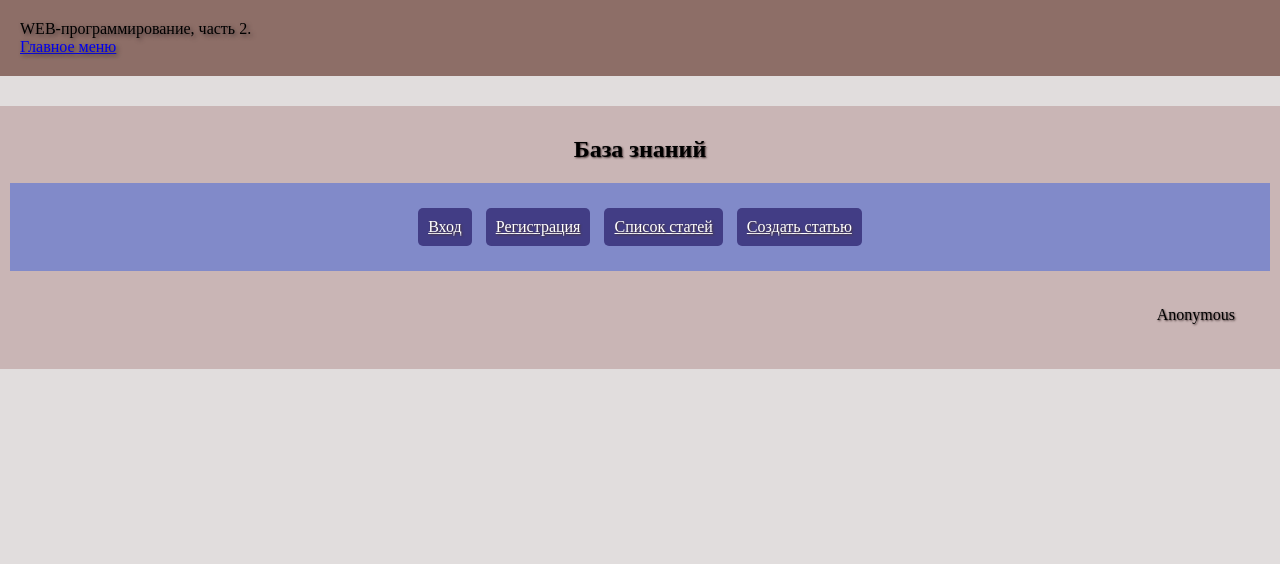
After one commit to onshnkarina/web--programming-labs-2, a Flask app: page /lab5/ in a window 1280 px wide. The commit adds this page. Shown: the top 564 px of the page. Run offline with Flask 3, Linux system fonts and the light colour scheme.

Commit message:
Заготовка к 5-ой лабораторной

```diff
--- a/app.py
+++ b/app.py
@@ -3,6 +3,7 @@ from lab1 import lab1
 from lab2 import lab2
 from lab3 import lab3
 from lab4 import lab4
+from lab5 import lab5
 
 app = Flask(__name__)
 
@@ -12,6 +13,7 @@ app.register_blueprint(lab1)
 app.register_blueprint(lab2)
 app.register_blueprint(lab3)
 app.register_blueprint(lab4)
+app.register_blueprint(lab5)
 
 @app.route("/")
 @app.route("/index")
@@ -38,6 +40,7 @@ def menu ():
                 <li><a href="/lab2">Вторая лабораторная</a></li>
                 <li><a href="/lab3">Третья лабораторная</a></li>
                 <li><a href="/lab4">Четвертая лабораторная</a></li>
+                <li><a href="/lab5">Пятая лабораторная</a></li>
             </ul>
         </nav>
         </main>
--- /dev/null
+++ b/lab5.py
@@ -0,0 +1,17 @@
+from flask import Blueprint, render_template
+lab5 = Blueprint('lab5', __name__)
+@lab5.route('/lab5/')
+def lab():
+    return render_template('lab5/lab5.html')
+@lab5.route('/lab5/login')
+def login():
+    return render_template('lab5/login.html')
+@lab5.route('/lab5/register')
+def register():
+    return render_template('lab5/register.html')
+@lab5.route('/lab5/list')
+def list():
+    return render_template('lab5/list.html')
+@lab5.route('/lab5/create')
+def create():
+    return render_template('lab5/create.html')
--- a/static/lab1/main.css
+++ b/static/lab1/main.css
@@ -48,3 +48,20 @@ footer {
     padding: 0 20px;
     margin-bottom: 15px;
 }
+
+.bt {
+    display: inline-block;
+    padding:  10px;
+    margin: 5px;
+    background-color: #423d85;
+    border-radius: 5px;
+    text-align: center;
+}
+a.bt {
+    color: white;
+}
+.bt-container{
+    background-color: #818ac9;
+    padding: 20px;
+    text-align: center;
+}
--- /dev/null
+++ b/templates/lab5/lab5.html
@@ -0,0 +1,15 @@
+{% extends 'base.html' %}
+
+{% block lab %}Лабораторная работа 5{% endblock %}
+
+{% block main %}
+<h2 style="text-align: center;" > База знаний</h2>
+<div class="bt-container">
+    <a href="{{ url_for('lab5.login') }}" class="bt">Вход</a>
+    <a href="{{ url_for('lab5.register') }}" class="bt">Регистрация</a>
+    <a href="{{ url_for('lab5.list') }}" class="bt">Список статей</a>
+    <a href="{{ url_for('lab5.create') }}" class="bt">Создать статью</a>
+</div>
+<p style="text-align: right; margin:35px;">Anonymous</p>
+
+{% endblock %}
```
